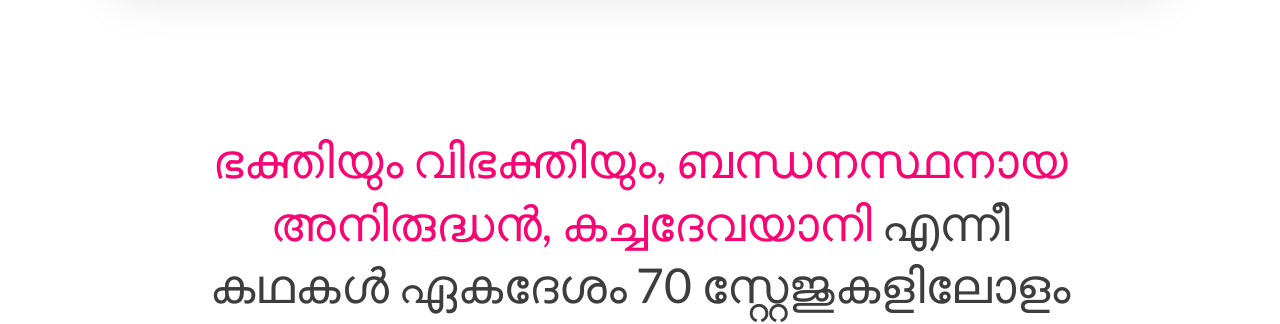
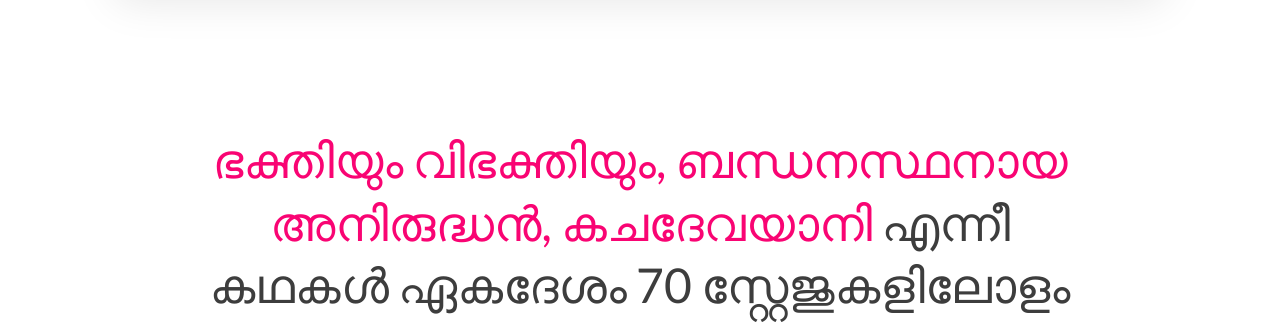
Before and after one commit to theAswinCJ/Harikatha, a plain HTML site: page index.html in a window 1280 px wide. Shown: the part 1860-2184 px from the top of the page. Drawn offline with Linux system fonts and the light colour scheme.

Commit message:
typo, bug fix

```diff
--- a/index.html
+++ b/index.html
@@ -76,7 +76,6 @@
                     />
                     <!--Or uncomment this <span> to have a word-logo.-->
                     <!--span.nav-01__logo_text.white-text
-                | Unicorn
 
                 --></a
                   >
@@ -190,7 +189,7 @@
       <div class="container container--mid">
         <div class="text--04__big_text">
           <span id="highlight_stories" alt="Harikatha"
-            >ഭക്തിയും വിഭക്തിയും, ബന്ധനസ്ഥനായ അനിരുദ്ധൻ, കച്ചദേവയാനി </span
+            >ഭക്തിയും വിഭക്തിയും, ബന്ധനസ്ഥനായ അനിരുദ്ധൻ, കചദേവയാനി </span
           >എന്നീ കഥകൾ ഏകദേശം 70 സ്റ്റേജുകളിലോളം നടത്താൻ സാധിച്ചു.
         </div>
       </div>
@@ -202,9 +201,9 @@
       <div class="container container--small">
         <div class="slider-01__title_box">
           <a name="photos"></a>
-          <h1 class="heading">ഗുരുവായൂർ,ഏറ്റുമാനൂർ,തിരുനക്കര,മള്ളിയൂർ...</h1>
+          <h1 class="heading">ഗുരുവായൂർ, ഏറ്റുമാനൂർ, തിരുനക്കര, മള്ളിയൂർ...</h1>
           <p>
-            കേരളത്തിലെ പ്രധാന ക്ഷേത്രങ്ങളായ ഗുരുവായൂർ,ഏറ്റുമാനൂർ,തിരുനക്കര,
+            കേരളത്തിലെ പ്രധാന ക്ഷേത്രങ്ങളായ ഗുരുവായൂർ, ഏറ്റുമാനൂർ, തിരുനക്കര,
             മള്ളിയൂർ ഇവിടെങ്ങളിലെല്ലാം ഈ പരിപാടി നടത്തി ശ്രെദ്ധ നേടിയിട്ടുള്ളതും
             എടുത്തുപറയത്തക്ക കാര്യമാകുന്നു.
           </p>
@@ -372,7 +371,7 @@
               <li class="social-buttons__item">
                 <a
                   class="social-buttons__link"
-                  href="https://www.facebook.com/unicornplatform/"
+                  href=""
                   target="_blank"
                   ><img
                     class="social-buttons__icon"
@@ -382,7 +381,7 @@
               <li class="social-buttons__item">
                 <a
                   class="social-buttons__link"
-                  href="https://twitter.com/unicornplatform"
+                  href=""
                   target="_blank"
                   ><img
                     class="social-buttons__icon"
@@ -392,7 +391,7 @@
               <li class="social-buttons__item">
                 <a
                   class="social-buttons__link"
-                  href="http://instagram.com/unicornplatform"
+                  href=""
                   target="_blank"
                   ><img
                     class="social-buttons__icon"
```
